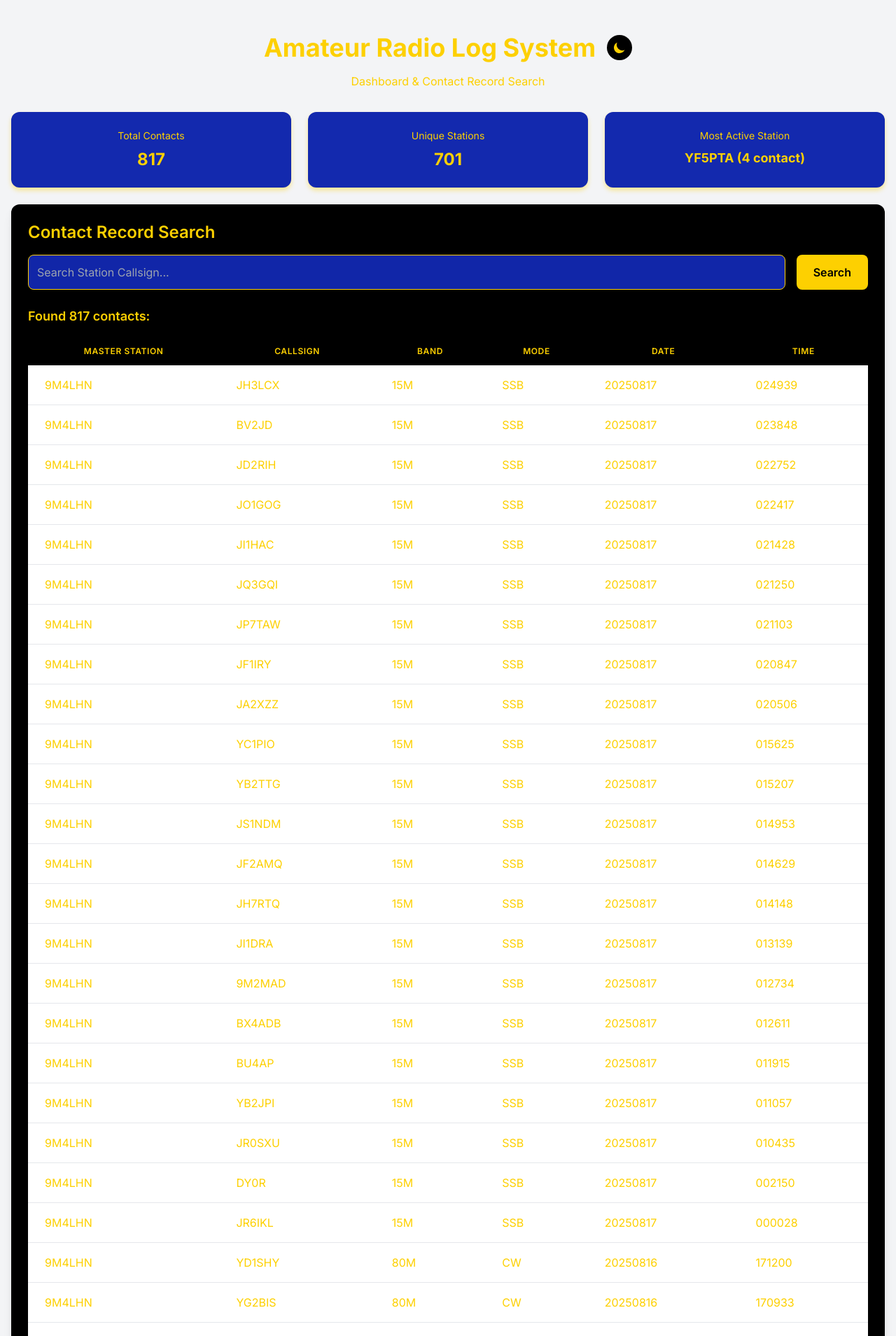
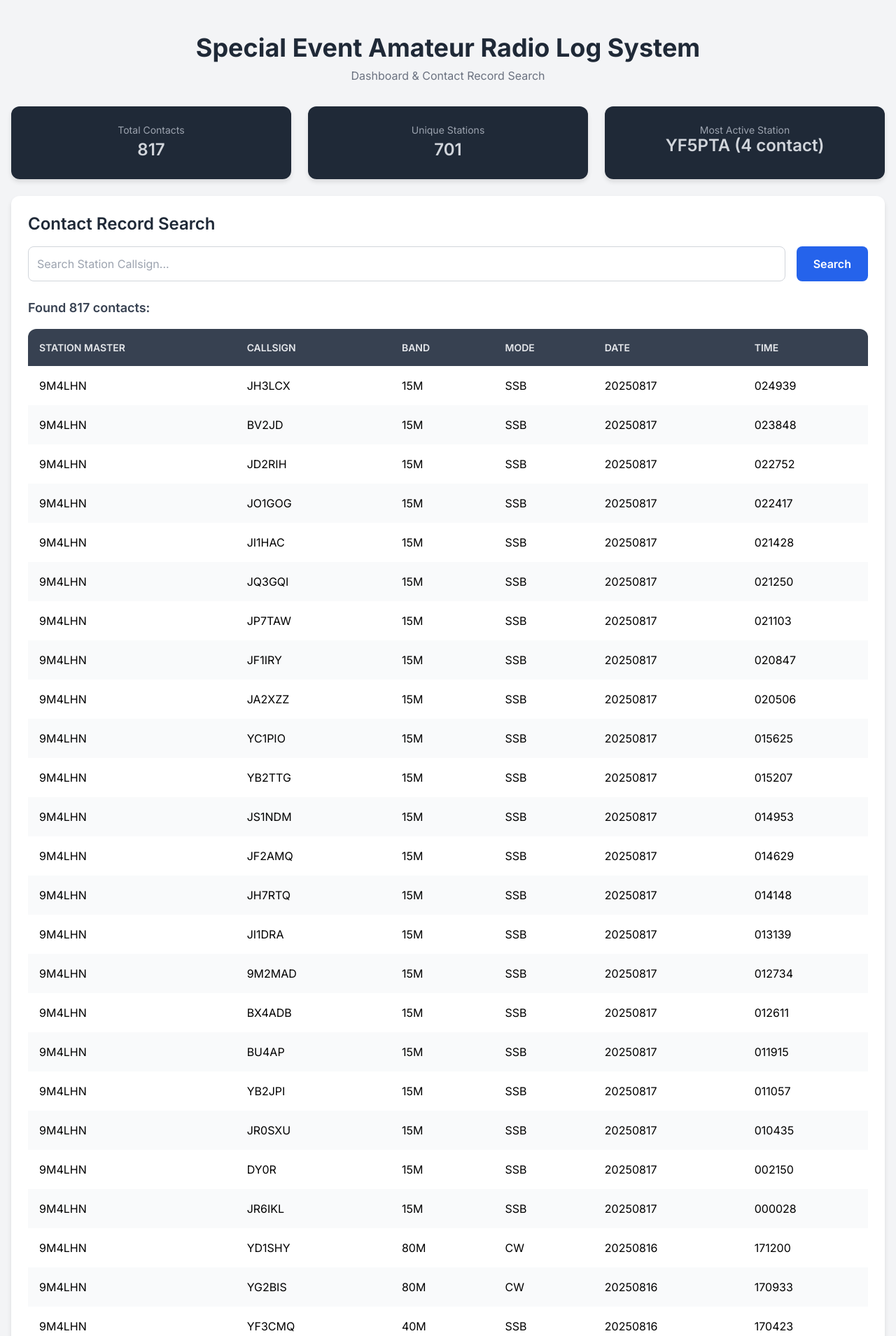
Before and after one commit to zazent78/radio-log-app, a Flask app: page / in a window 1280 px wide. Shown: the top 1909 px of the page at 70% size. Run offline with Flask 3, Linux system fonts and the light colour scheme; data comes from the database, SQL or seed files in the repository; some libraries are stand-ins or nearby versions.

Commit message:
Kemas kini menyeluruh untuk projek

```diff
--- a/app.py
+++ b/app.py
@@ -17,17 +17,21 @@ def parse_adif_content(adif_content):
     and returns a list of contact records.
     """
     records = []
-    # Use regex to find QSO record blocks
-    qso_blocks = re.split(r'<EOR>', adif_content, flags=re.IGNORECASE)
+    # Use a more robust regex to find each ADIF tag and its value
+    # This new regex correctly handles the tag format <TAGNAME:length>VALUE
+    tags_regex = re.compile(r'<(\w+)(?::\d+)*>([^<]+)', re.IGNORECASE)
+
+    # Split the content into QSO record blocks using <EOR>
+    qso_blocks = adif_content.split('<EOR>')
 
     for block in qso_blocks:
         if not block.strip():
             continue
 
         record = {}
-        # Find each tag and value using regex
-        tags = re.findall(r'<(\w+):(\d+)>([^<]+)', block, re.IGNORECASE)
-        for tag, length, value in tags:
+        # Find all tags and values within the current QSO block
+        tags = tags_regex.findall(block)
+        for tag, value in tags:
             record[tag.lower()] = value
 
         # If the QSO record has the required information, add it to the list
@@ -188,7 +192,7 @@ if __name__ == "__main__":
     if not db_exists:
         print("Database does not exist. Processing uploaded ADIF files...")
 
-        adif_files = [f for f in os.listdir(adif_folder_path) if f.endswith(('.adif', '.adi'))]
+        adif_files = [f for f in os.listdir(adif_folder_path) if f.lower().endswith(('.adif', '.adi'))]
         if not adif_files:
             print("No ADIF files found in the 'adif_uploads' folder. The server will run with an empty database.")
         else:
--- a/templates/index.html
+++ b/templates/index.html
@@ -3,75 +3,70 @@
 <head>
     <meta charset="UTF-8">
     <meta name="viewport" content="width=device-width, initial-scale=1.0">
-    <title>Amateur Radio Log System</title>
+    <title>Special Event Amateur Radio Log System</title>
     <script src="https://cdn.tailwindcss.com"></script>
-    <link href="https://fonts.googleapis.com/css2?family=Inter:wght@400;600;700&display=swap" rel="stylesheet">
+    <link href="https://fonts.googleapis.com/css2?family=Inter:wght@400;500;600;700&display=swap" rel="stylesheet">
     <style>
         body {
             font-family: 'Inter', sans-serif;
-            transition: background-color 0.3s ease, color 0.3s ease;
-            background-color: #1126A8; /* International Klein Blue */
+            background-color: #f3f4f6;
         }
-        .dark {
-            background-color: #000000;
+        .container {
+            max-width: 1200px;
         }
         .card {
-            background-color: #000000;
-            box-shadow: 0 4px 6px rgba(253, 208, 1, 0.4);
-            color: #FDD001;
+            background-color: #fff;
+            border-radius: 0.75rem;
+            box-shadow: 0 4px 6px rgba(0, 0, 0, 0.1);
         }
         .stats-card {
-            background-color: #1329AE;
-            color: #FDD001;
+            background-color: #1f2937;
+            color: #d1d5db;
         }
-        .dark .card {
-            background-color: #1329AE;
-            box-shadow: 0 4px 6px rgba(253, 208, 1, 0.4);
-            color: #FDD001;
+        .stats-card p {
+            font-size: 1.5rem;
+            font-weight: 600;
         }
-        .dark .stats-card {
-            background-color: #000000;
+        table {
+            border-collapse: separate;
+            border-spacing: 0;
+            border-radius: 0.75rem;
+            overflow: hidden;
+            width: 100%;
         }
-        .dark input {
-            background-color: #1329AE;
-            color: #FDD001;
-            border-color: #FDD001;
+        th, td {
+            padding: 1rem;
+            text-align: left;
         }
-        .dark table {
-            background-color: #1126A8;
+        th {
+            background-color: #374151;
+            color: #e5e7eb;
+            font-weight: 600;
+            text-transform: uppercase;
+            font-size: 0.875rem;
         }
-        .dark th {
-            background-color: #000000;
-            color: #FDD001;
+        tr:nth-child(even) {
+            background-color: #f9fafb;
         }
-        .dark tr:nth-child(even) {
-            background-color: #1329AE;
+        tr:nth-child(odd) {
+            background-color: #ffffff;
         }
-        .dark tr:nth-child(odd) {
-            background-color: #1126A8;
-        }
-        .btn-primary {
-            background-color: #FDD001;
-            color: #000000;
-        }
-        .btn-primary:hover {
-            background-color: #fceb5c;
+        @media (max-width: 768px) {
+            .table-responsive {
+                overflow-x: auto;
+            }
+            th, td {
+                white-space: nowrap;
+            }
         }
     </style>
 </head>
-<body class="bg-gray-100 dark:bg-gray-900 min-h-screen flex flex-col items-center p-4">
+<body class="bg-gray-100 min-h-screen flex flex-col items-center p-4">
 
-    <!-- Header & Dark Mode Toggle -->
+    <!-- Header -->
     <header class="w-full text-center py-8">
-        <div class="flex justify-center items-center mb-4">
-            <h1 class="text-3xl md:text-4xl font-bold text-gray-800 dark:text-gray-100" style="color:#FDD001">Amateur Radio Log System</h1>
-            <button id="theme-toggle" class="ml-4 p-2 rounded-full bg-black text-white transition-colors duration-200" style="background-color: #000000; color: #FDD001">
-                <svg xmlns="http://www.w3.org/2000/svg" class="h-5 w-5" viewBox="0 0 20 20" fill="currentColor">
-                    <path d="M17.293 13.293A8 8 0 016.707 2.707a8.001 8.001 0 1010.586 10.586z" />
-                </svg>
-            </button>
-        </div>
-        <p class="text-gray-500 dark:text-gray-400 mt-2" style="color: #FDD001">Dashboard & Contact Record Search</p>
+        <h1 class="text-4xl font-bold text-gray-800">Special Event Amateur Radio Log System</h1>
+        <p class="text-gray-500 mt-2">Dashboard & Contact Record Search</p>
     </header>
 
     <!-- Main Content Container -->
@@ -80,82 +75,69 @@
         <!-- Stats Section -->
         <section class="grid grid-cols-1 md:grid-cols-3 gap-6">
             <!-- Total Contacts Card -->
-            <div id="total-contacts-card" class="card stats-card p-6 flex flex-col items-center rounded-xl transition-transform duration-200 hover:scale-105">
-                <span class="text-gray-400 text-sm" style="color:#FDD001">Total Contacts</span>
-                <p id="total-contacts" class="text-2xl font-bold mt-2">{{ stats.total_contacts }}</p>
+            <div class="card stats-card p-6 flex flex-col items-center">
+                <span class="text-gray-400 text-sm">Total Contacts</span>
+                <p>{{ stats.total_contacts }}</p>
             </div>
 
             <!-- Unique Stations Card -->
-            <div id="unique-stations-card" class="card stats-card p-6 flex flex-col items-center rounded-xl transition-transform duration-200 hover:scale-105">
-                <span class="text-gray-400 text-sm" style="color:#FDD001">Unique Stations</span>
-                <p id="unique-stations" class="text-2xl font-bold mt-2">{{ stats.unique_stations }}</p>
+            <div class="card stats-card p-6 flex flex-col items-center">
+                <span class="text-gray-400 text-sm">Unique Stations</span>
+                <p>{{ stats.unique_stations }}</p>
             </div>
 
             <!-- Most Active Station Card -->
-            <div id="most-active-card" class="card stats-card p-6 flex flex-col items-center rounded-xl transition-transform duration-200 hover:scale-105">
-                <span class="text-gray-400 text-sm" style="color:#FDD001">Most Active Station</span>
-                <p id="most-active-station" class="text-lg font-bold mt-2 truncate">{{ stats.most_active_contact }}</p>
+            <div class="card stats-card p-6 flex flex-col items-center">
+                <span class="text-gray-400 text-sm">Most Active Station</span>
+                <p class="text-base">{{ stats.most_active_contact }}</p>
             </div>
         </section>
 
         <!-- Search and Records Section -->
-        <section class="card p-6 rounded-xl shadow-lg">
-            <h2 class="text-2xl font-semibold text-gray-800 dark:text-gray-100 mb-4" style="color:#FDD001">Contact Record Search</h2>
-            <form id="search-form" method="POST" action="/" class="flex flex-col sm:flex-row space-y-4 sm:space-y-0 sm:space-x-4">
-                <input type="text" name="query" id="search-input" placeholder="Search Station Callsign..." value="{{ query }}" class="flex-grow p-3 border rounded-lg focus:outline-none focus:ring-2 focus:ring-[#FDD001] transition-colors duration-200" style="background-color: #1126A8; border-color: #FDD001; color: #FDD001;">
-                <button type="submit" class="btn-primary px-6 py-3 rounded-lg font-semibold hover:bg-yellow-400 transition duration-200">
-                    Search <span id="loading-spinner" class="hidden ml-2">...</span>
-                </button>
+        <section class="card p-6">
+            <h2 class="text-2xl font-semibold text-gray-800 mb-4">Contact Record Search</h2>
+            <form action="/" method="post" class="flex flex-col sm:flex-row space-y-4 sm:space-y-0 sm:space-x-4">
+                <input type="text" name="query" placeholder="Search Station Callsign..." value="{{ query }}" class="flex-grow p-3 border border-gray-300 rounded-lg focus:outline-none focus:ring-2 focus:ring-blue-500">
+                <button type="submit" class="bg-blue-600 text-white px-6 py-3 rounded-lg font-semibold hover:bg-blue-700 transition duration-200">Search</button>
             </form>
 
-            <div class="mt-6">
+            <div class="mt-6 overflow-x-auto">
                 {% if error_message %}
-                    <p class="text-lg font-semibold text-red-500 mb-4">{{ error_message }}</p>
-                {% elif contact_records is defined and contact_records %}
-                    <p id="search-results-message" class="mb-4 text-lg font-semibold text-gray-700 dark:text-gray-300" style="color:#FDD001">Found {{ contact_records|length }} contacts:</p>
-                {% else %}
-                    <p id="search-results-message" class="mb-4 text-lg font-semibold text-gray-700 dark:text-gray-300" style="color:#FDD001">No records found. Please try another search.</p>
-                {% endif %}
-                <div id="table-container" class="overflow-x-auto rounded-lg">
-                    <!-- Table will be populated by the Flask backend -->
+                    <div class="bg-red-100 border border-red-400 text-red-700 px-4 py-3 rounded relative" role="alert">
+                        <span class="block sm:inline">{{ error_message }}</span>
+                    </div>
+                {% elif contact_records %}
+                    <p class="mb-4 text-lg font-semibold text-gray-700">Found {{ contact_records | length }} contacts:</p>
                     <table class="min-w-full">
                         <thead>
                             <tr>
-                                <th class="py-3 px-6 text-xs uppercase tracking-wider font-semibold" style="background-color: #000000; color: #FDD001">Master Station</th>
-                                <th class="py-3 px-6 text-xs uppercase tracking-wider font-semibold" style="background-color: #000000; color: #FDD001">Callsign</th>
-                                <th class="py-3 px-6 text-xs uppercase tracking-wider font-semibold" style="background-color: #000000; color: #FDD001">Band</th>
-                                <th class="py-3 px-6 text-xs uppercase tracking-wider font-semibold" style="background-color: #000000; color: #FDD001">Mode</th>
-                                <th class="py-3 px-6 text-xs uppercase tracking-wider font-semibold" style="background-color: #000000; color: #FDD001">Date</th>
-                                <th class="py-3 px-6 text-xs uppercase tracking-wider font-semibold" style="background-color: #000000; color: #FDD001">Time</th>
+                                <th>Station Master</th>
+                                <th>Callsign</th>
+                                <th>Band</th>
+                                <th>Mode</th>
+                                <th>Date</th>
+                                <th>Time</th>
                             </tr>
                         </thead>
-                        <tbody id="contact-table-body">
+                        <tbody>
                             {% for record in contact_records %}
-                            <tr style="color: #FDD001;" class="{% if loop.index is divisibleby 2 %}bg-white dark:bg-[#1329AE]{% else %}bg-white dark:bg-[#1126A8]{% endif %} border-b dark:border-gray-700 hover:bg-gray-50 dark:hover:bg-[#1a34c9] transition-colors duration-200">
-                                <td class="py-4 px-6">{{ record.station_callsign }}</td>
-                                <td class="py-4 px-6">{{ record.contact_callsign }}</td>
-                                <td class="py-4 px-6">{{ record.band }}</td>
-                                <td class="py-4 px-6">{{ record.mode }}</td>
-                                <td class="py-4 px-6">{{ record.qso_date }}</td>
-                                <td class="py-4 px-6">{{ record.time_on }}</td>
+                            <tr>
+                                <td>{{ record.station_callsign }}</td>
+                                <td>{{ record.contact_callsign }}</td>
+                                <td>{{ record.band }}</td>
+                                <td>{{ record.mode }}</td>
+                                <td>{{ record.qso_date }}</td>
+                                <td>{{ record.time_on }}</td>
                             </tr>
                             {% endfor %}
                         </tbody>
                     </table>
-                </div>
+                {% else %}
+                    <p class="text-gray-500 text-center">No records found. Try another search or ensure your database has records.</p>
+                {% endif %}
             </div>
         </section>
     </div>
 
-    <!-- JavaScript for Dark Mode Toggle -->
-    <script>
-        document.addEventListener('DOMContentLoaded', () => {
-            const themeToggle = document.getElementById('theme-toggle');
-
-            themeToggle.addEventListener('click', () => {
-                document.body.classList.toggle('dark');
-            });
-        });
-    </script>
 </body>
 </html>
```
